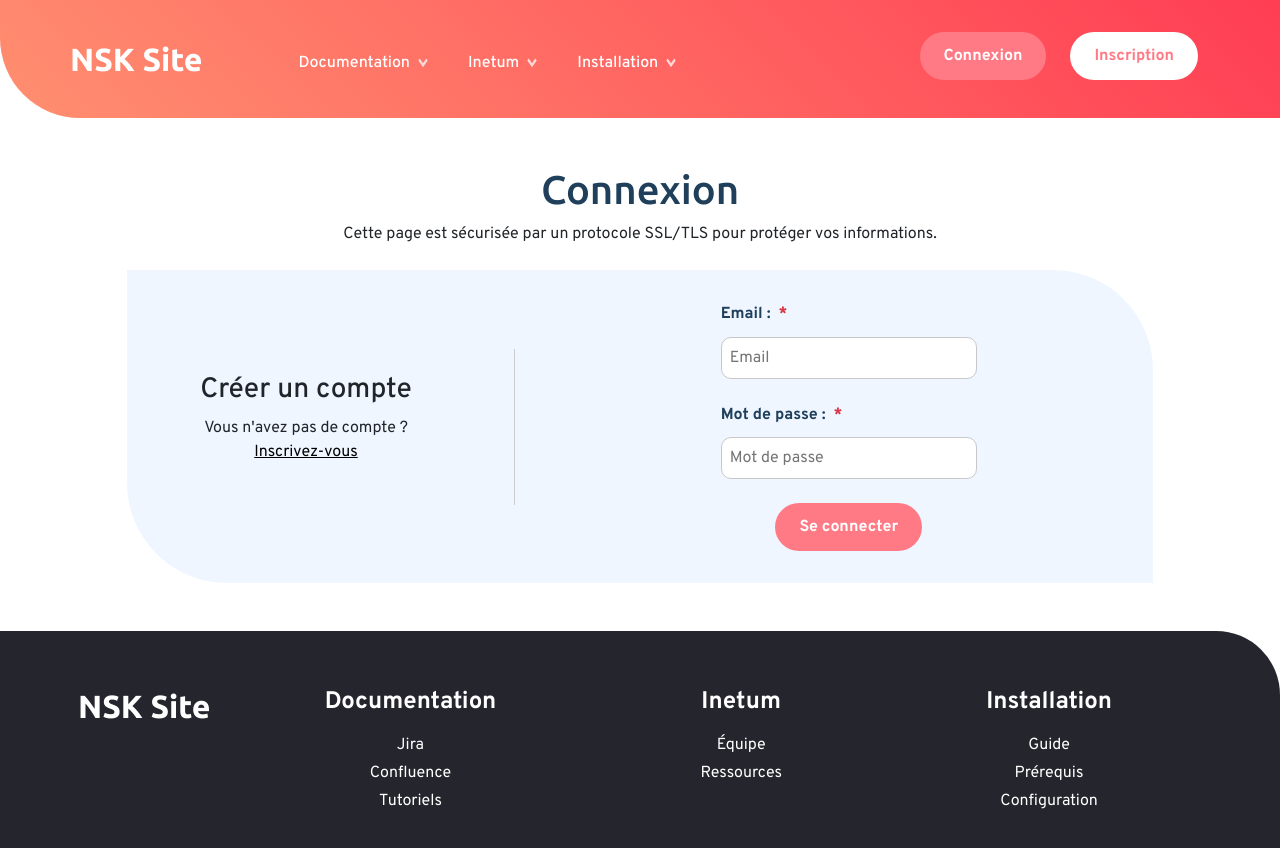
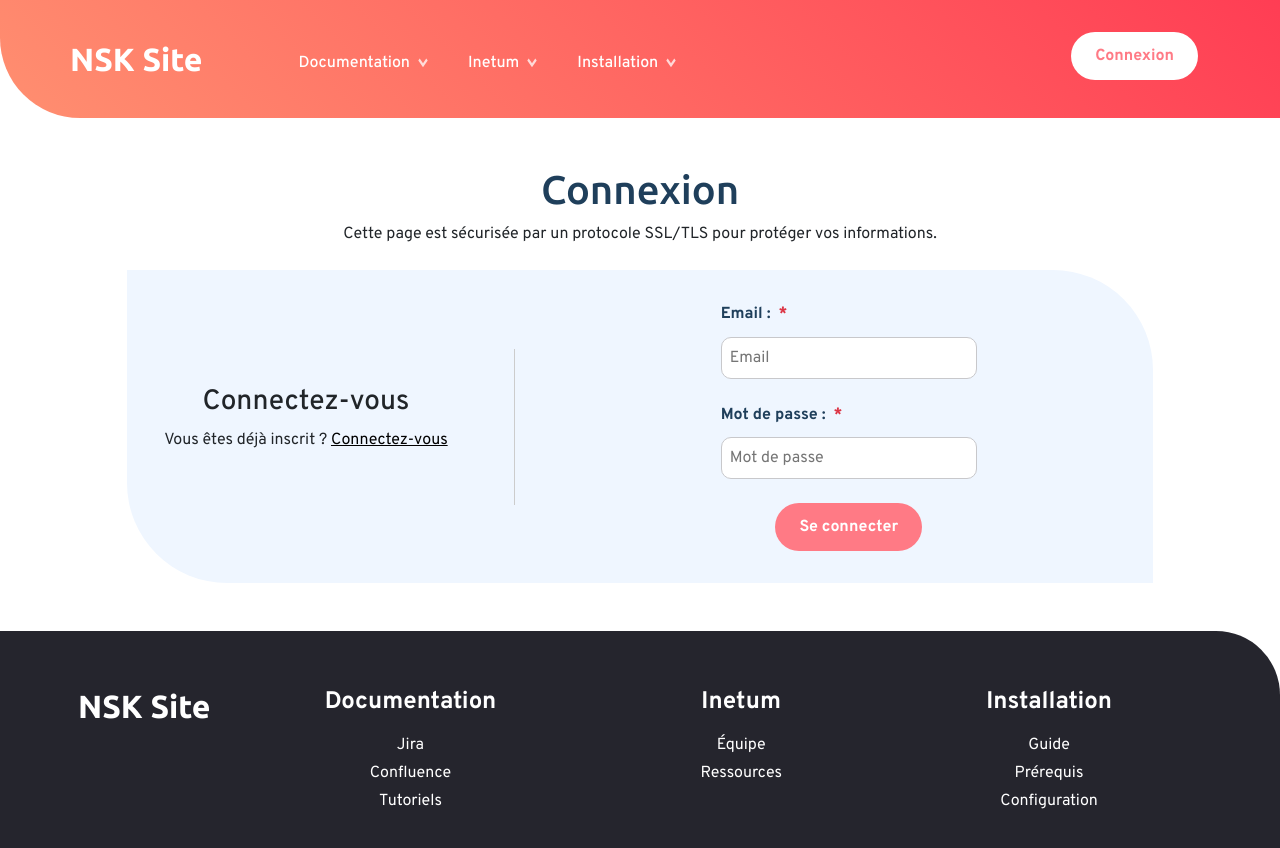
Before and after one commit to ThierryTouinPro/nextjs-starter-kit, a Next.js app in the folder with-docker-compose-app/next-app/: page /auth/connexion in a window 1280 px wide. Shown: the top 848 px of the page. Built offline with nearby package versions, Linux system fonts and the light colour scheme.

Commit message:
ZHA: useEffect for change connexion/inscription

```diff
--- a/with-docker-compose-app/next-app/src/components/Header/Header.js
+++ b/with-docker-compose-app/next-app/src/components/Header/Header.js
@@ -81,8 +81,8 @@ function Header() {
           </nav>
           <div className="col-4 d-none d-lg-block">
             <div className="d-flex justify-content-end gap-4">
-              <ButtonLink label="Connexion" mode="secondary" href="/auth/connexion" className="me-2" />
-              <ButtonLink label="Inscription" mode="primary" href="/auth/registration" />
+              <ButtonLink label="Connexion" mode="primary" href="/auth/connexion" className="me-2" />
+              {/* <ButtonLink label="Inscription" mode="primary" href="/auth/registration" /> */}
             </div>
           </div>
         </div>
--- a/with-docker-compose-app/next-app/src/components/Header/Navigation.js
+++ b/with-docker-compose-app/next-app/src/components/Header/Navigation.js
@@ -58,8 +58,8 @@ function Navigation() {
                 </div>
             ))}
             <div className="d-flex d-lg-none d-xl-none d-xxl-none justify-content-center gap-2">
-                <ButtonLink label="Connexion" mode="secondary" href="/auth/connexion" />
-                <ButtonLink label="Inscription" mode={typeof window !== 'undefined' && window.innerWidth < 768 ? 'secondary' : 'primary'} href="/auth/registration" />
+                <ButtonLink label="Connexion" mode="primary" href="/auth/connexion" />
+                {/* <ButtonLink label="Inscription" mode={typeof window !== 'undefined' && window.innerWidth < 768 ? 'secondary' : 'primary'} href="/auth/registration" /> */}
             </div>
         </nav>
     );
--- a/with-docker-compose-app/next-app/src/pages/auth/[formType].js
+++ b/with-docker-compose-app/next-app/src/pages/auth/[formType].js
@@ -1,4 +1,4 @@
-import React, { useState } from "react";
+import { useState, useEffect } from "react";
 import { useRouter } from "next/router";
 import styles from "../../components/Authentification/Register/css/Register.module.css";
 import Connexion from "../../components/Authentification/Login/Connexion";
@@ -10,20 +10,29 @@ export default function AuthForm() {
   const router = useRouter();
   const { formType } = router.query;
 
+   // Synchroniser isLogin avec l'URL
+   useEffect(() => {
+    if (formType === "inscription") {
+      setIsLogin(false);
+    } else if (formType === "connexion") {
+      setIsLogin(true);
+    }
+  }, [formType]);
+
   function switchAuthModeHandler() {
-    setIsLogin((prevState) => !prevState);
     if (isLogin) {
+      router.push("/auth/inscription");
+    } else {
       router.push("/auth/connexion");
-    } else {
-      router.push("/auth/inscription");
     }
+    // Pas besoin de modifier isLogin manuellement ici, car il sera mis à jour via useEffect en fonction de l'URL
   }
 
   return (
     <div className="container">
       <div className="text-center text-dark pt-5">
         <h1>
-          {formType === "connexion" || !isLogin ? "Connexion" : "Inscription"}
+          {isLogin ? "Connexion" : "Inscription"}
         </h1>
       </div>
       <div className="text-center mb-4">
@@ -39,7 +48,7 @@ export default function AuthForm() {
         <div className="row">
           {/* Bloc de texte centré verticalement */}
           <div className="col-md-4 col-sm-4 col-xs-12 mb-4 mt-4 d-flex flex-column justify-content-center">
-            {formType === "registration" || !isLogin ? (
+            {isLogin ? (
               <div className="container text-center">
                 <h3>Connectez-vous</h3>
                 <p>
```
